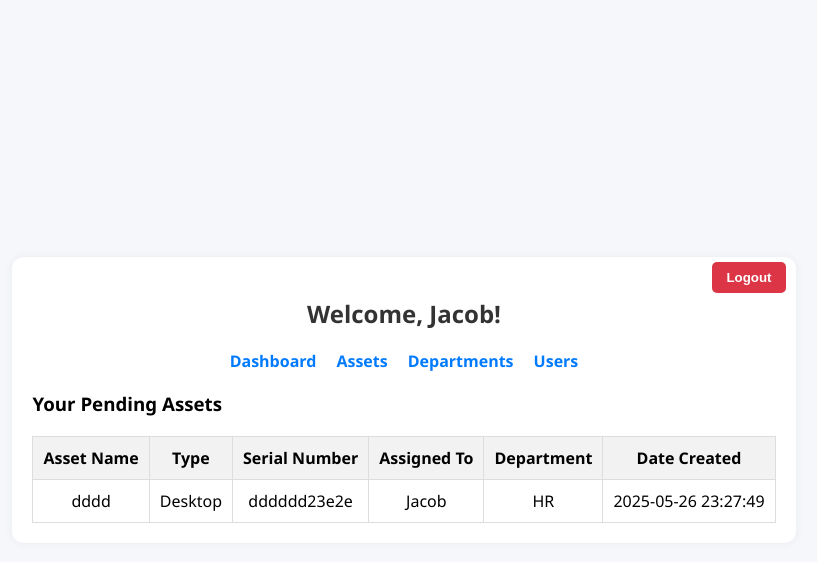
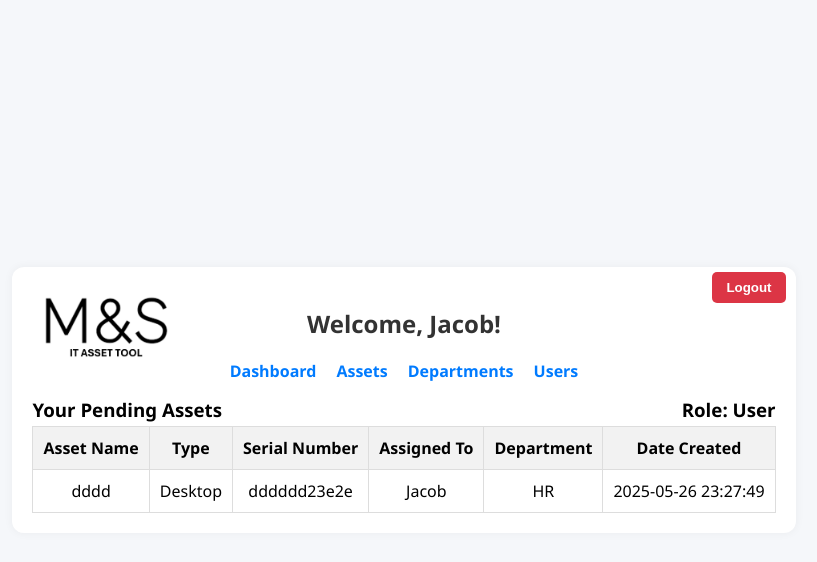
Before and after one commit to jacobslearning/SEA, a Flask app: page /dashboard in a window 1280 px wide. Shown: the top 562 px of the page, without its empty margins (236-1053 px from the left). Run offline with Flask 3, Linux system fonts and the light colour scheme; a user stored in the database is signed in; data comes from the database, SQL or seed files in the repository; both versions use the stored data as it was after the commit.

Commit message:
added logo, fixed approved on asset create

```diff
--- a/app.py
+++ b/app.py
@@ -160,7 +160,7 @@
         VALUES (?, ?, ?, ?, ?, ?, ?, ?, ?)
     """, (
         data['name'], data['description'], data['type'], data['serial_number'], date_created,
-        int(data.get('in_use', 1)),int(data.get('approved', 1)), data['assigned_user_id'], data['department_id']
+        int(data.get('in_use', 1)),int(data.get('approved', 0)), data['assigned_user_id'], data['department_id']
     ))
     connection.commit()
     flash("Asset created and awaiting approval", "success")
--- a/static/css/dashboard.css
+++ b/static/css/dashboard.css
@@ -26,6 +26,24 @@
   background: #fff;
   border-radius: 12px;
   box-shadow: 0 0 10px rgba(0, 0, 0, 0.05);
+}
+
+.logo {
+  display: block;
+  margin: 0;
+  padding: 0;
+  position: absolute;
+  width: 150px;
+}
+.pending-header {
+  display: flex;
+  justify-content: space-between;
+  align-items: center;
+  margin-bottom: -1rem;
+}
+.heading-text {
+  margin: 0;
+  padding: 0;
 }
 
 .nav-links {
--- a/templates/dashboard.html
+++ b/templates/dashboard.html
@@ -13,6 +13,12 @@
       <form method="post" action="{{ url_for('logout') }}" class="logout-form">
         <button type="submit">Logout</button>
       </form>
+      <img
+        src="{{ url_for('static', filename='media/logo.png') }}"
+        alt="M&S IT Tool"
+        width="200"
+        class="logo"
+      />
       <h2 class="text-center">Welcome, {{ user['username'] }}!</h2>
 
       <nav class="nav-links">
@@ -21,11 +27,13 @@
         <a href="{{ url_for('departments') }}">Departments</a>
         <a href="{{ url_for('users') }}">Users</a>
       </nav>
-
-      <h3>
-        {{ 'All Pending Assets' if user['role'] == 'Admin' else 'Your Pending
-        Assets' }}
-      </h3>
+      <div class="pending-header">
+        <h3 class="heading-text">
+          {{ 'All Pending Assets' if user['role'] == 'Admin' else 'Your Pending
+          Assets' }}
+        </h3>
+        <h3 class="heading-text">Role: {{ user['role'] }}</h3>
+      </div>
 
       <table class="assets-table">
         <thead>
```
Also changed, not shown: database.db, static/media/logo.png (added).
